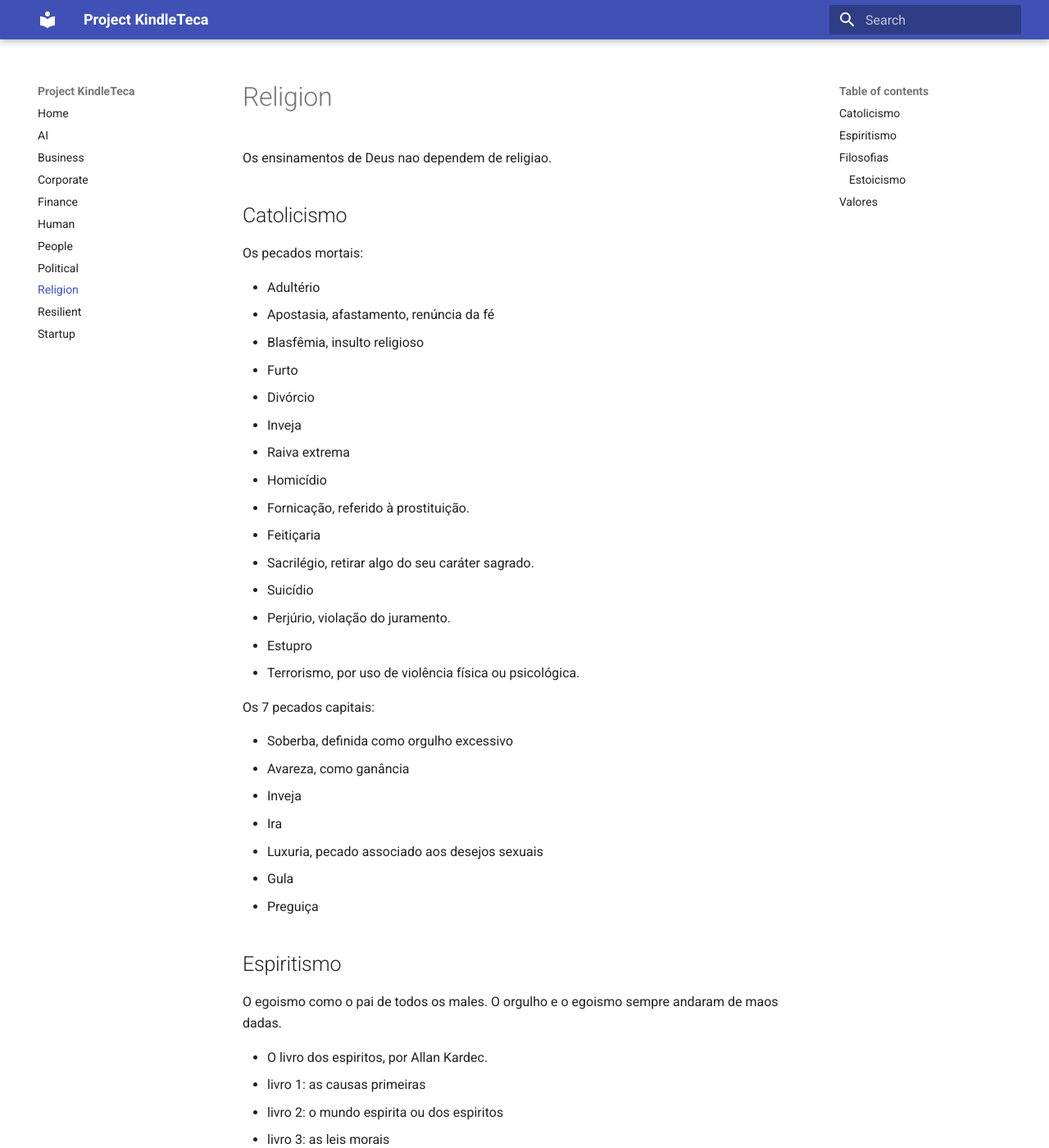
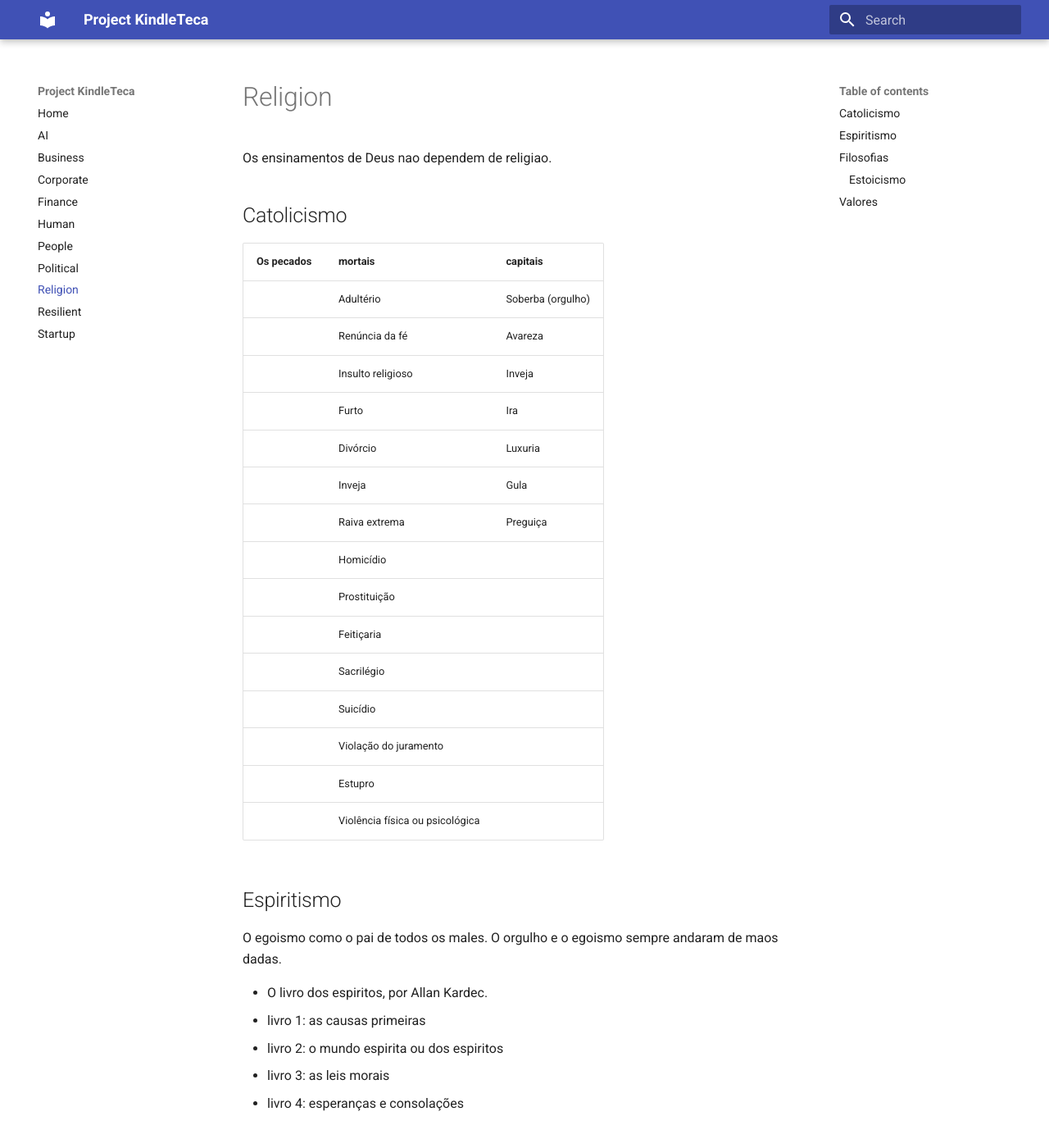
Before and after one commit to renatobrf/kindle-teca, an MkDocs documentation site: the page built from docs/religiao.md, in a window 1280 px wide and 1400 px high. Shown: the whole window at 82% size. Built offline with MkDocs 1.6.1 and Material for MkDocs 9.7.7, drawn with Linux system fonts in a browser that asks for light colours.

Commit message:
Revise content on mortal and capital sins
Removed detailed list of mortal sins and capital sins from the document.

```diff
--- a/docs/religiao.md
+++ b/docs/religiao.md
@@ -2,33 +2,23 @@ Os ensinamentos de Deus nao dependem de religiao.
 
 ## Catolicismo
 
-Os pecados mortais:
-
-- Adultério
-- Apostasia, afastamento, renúncia da fé
-- Blasfêmia, insulto religioso
-- Furto
-- Divórcio
-- Inveja
-- Raiva extrema
-- Homicídio
-- Fornicação, referido à prostituição.
-- Feitiçaria
-- Sacrilégio, retirar algo do seu caráter sagrado.
-- Suicídio
-- Perjúrio, violação do juramento.
-- Estupro
-- Terrorismo, por uso de violência física ou psicológica.
-
-Os 7 pecados capitais:
-
-- Soberba, definida como orgulho excessivo
-- Avareza, como ganância
-- Inveja
-- Ira
-- Luxuria, pecado associado aos desejos sexuais
-- Gula
-- Preguiça
+| Os pecados | mortais | capitais |
+|---|---|---|
+| |Adultério|Soberba (orgulho)|
+| |Renúncia da fé|Avareza|
+| |Insulto religioso|Inveja|
+| |Furto|Ira|
+| |Divórcio|Luxuria|
+| |Inveja|Gula|
+| |Raiva extrema|Preguiça|
+| |Homicídio| |
+| |Prostituição| |
+| |Feitiçaria| |
+| |Sacrilégio| |
+| |Suicídio| |
+| |Violação do juramento| |
+| |Estupro| |
+| |Violência física ou psicológica| |
 
 ## Espiritismo
 
```
